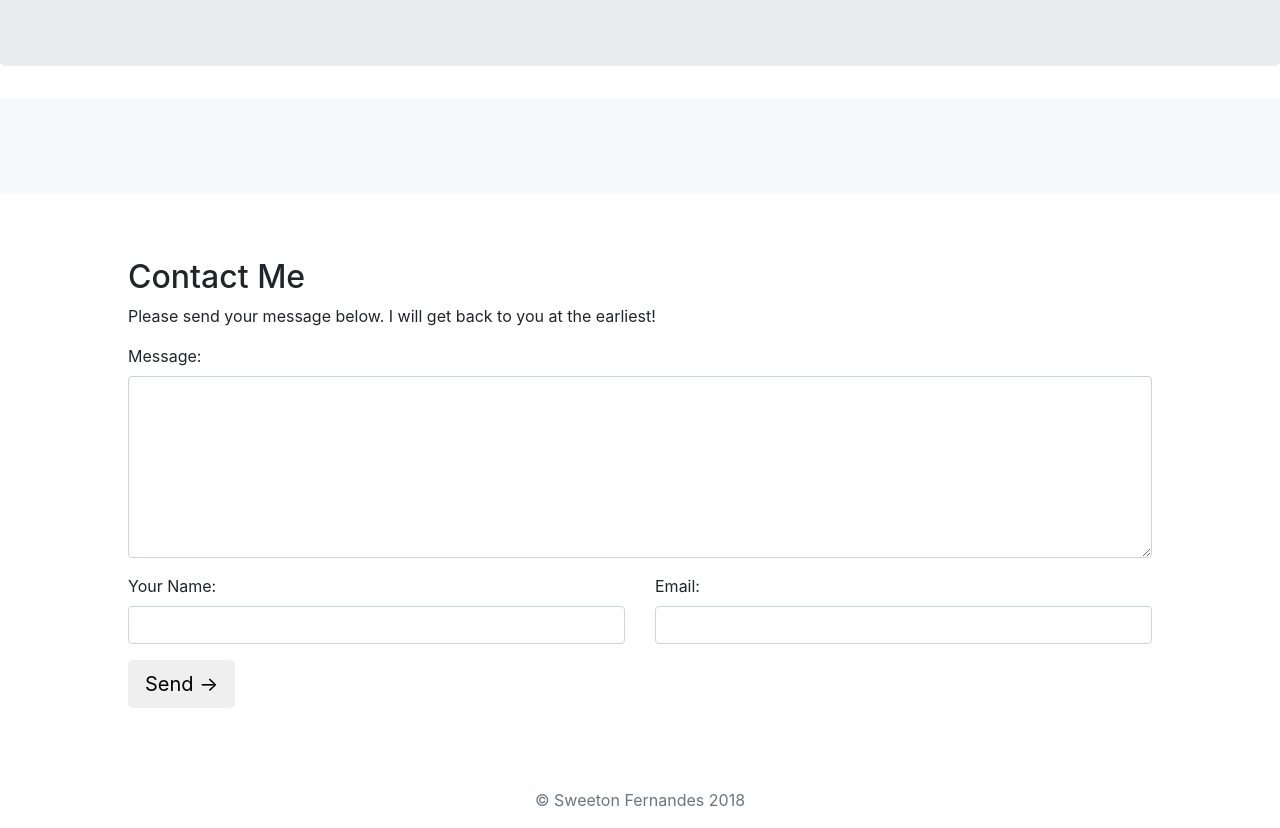
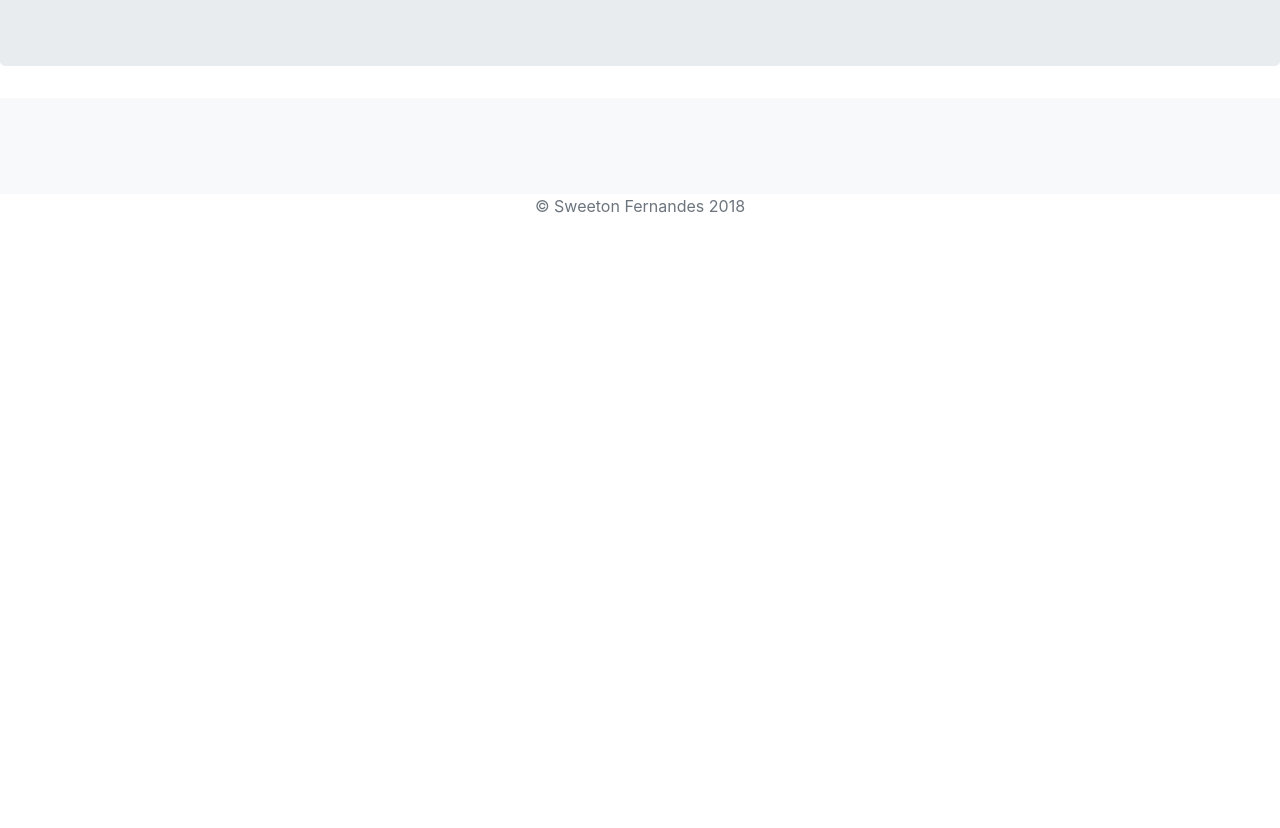
Before and after one commit to SNFernandes24/Portfolio, a Django app: page /send/ in a window 1280 px wide. Shown: the part 334-1162 px from the top of the page. After the commit the page ends 547 px from the top, so only its background shows below. Run offline with Django 3.2, Linux system fonts and the light colour scheme; parts of the project's set-up code (start-up, migrations or seed data) failed here and were passed over; some libraries are stand-ins or nearby versions.

Commit message:
removed contact form

```diff
--- a/jobs/templates/jobs/home.html
+++ b/jobs/templates/jobs/home.html
@@ -73,7 +73,7 @@
         </div>
       </div>
     </div>
-    <div style="margin: 5% 10%">
+    <!-- <div style="margin: 5% 10%">
       <h2>Contact Me</h2>
       <p> Please send your message below. I will get back to you at the earliest! </p>
       <form role="form" method="POST" id="reused_form" action="{% url 'send' %}">
@@ -100,7 +100,7 @@
               </div>
           </div>
         </form>
-      </div>
+      </div> -->
   </main>
 
   <footer class="text-muted">
```
